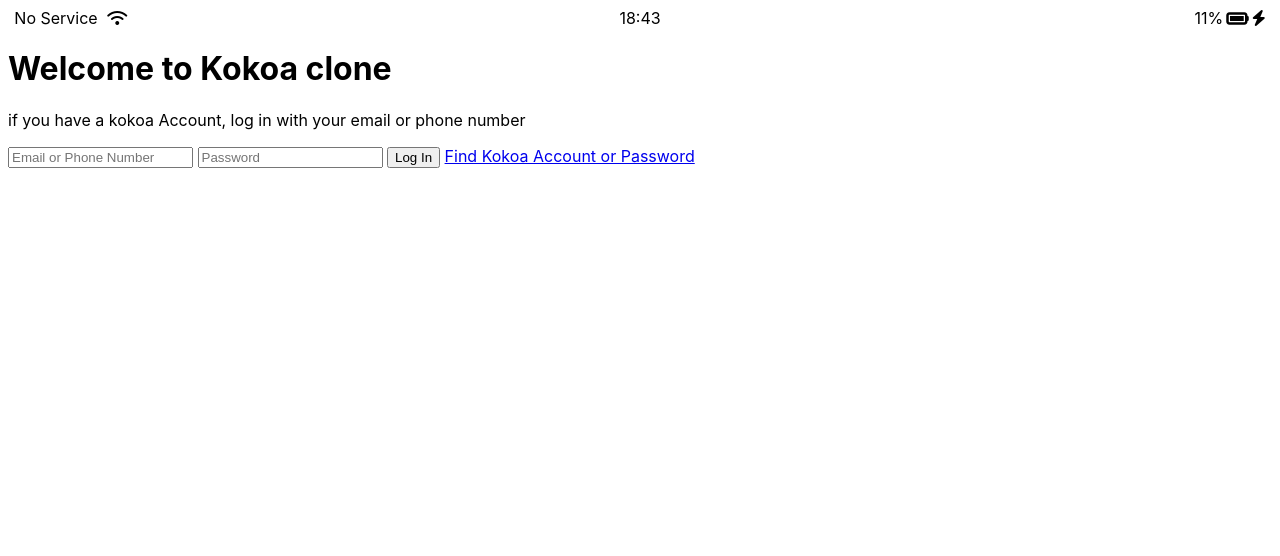
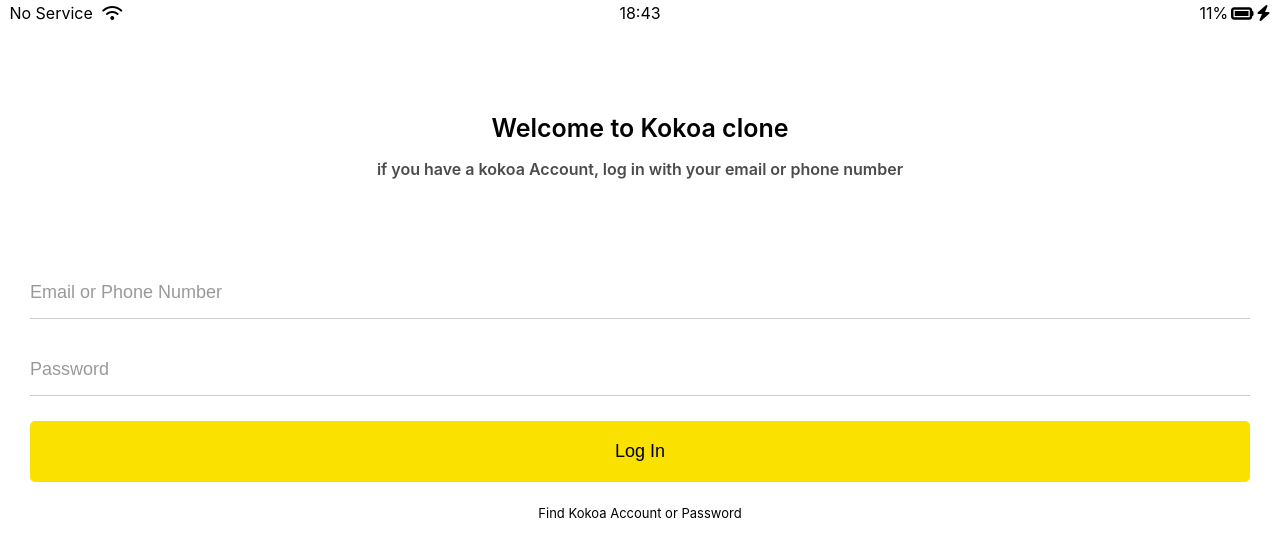
Before and after one commit to taeki-cho/kokoa, a plain HTML site: page index.html in a window 1280 px wide. Drawn offline with Linux system fonts and the light colour scheme.

Commit message:
인덱스

```diff
--- /dev/null
+++ b/css/components/status-bar.css
@@ -0,0 +1,27 @@
+.status-bar {
+    display: flex;
+    justify-content: center;
+    padding: 5px 3px;
+}
+
+.status-bar__column {
+    width: 33%;
+}
+
+.status-bar__column:first-child span {
+    margin-right: 5px;
+}
+
+.status-bar__column:nth-child(2) {
+    display: flex;
+    justify-content: center;
+}
+.status-bar__column:last-child {
+    display: flex;
+    justify-content: flex-end;
+    align-items: center;
+}
+
+.status-bar__column  .fa-battery-full {
+    margin: 0px 3px;
+}
--- /dev/null
+++ b/css/reset.css
@@ -0,0 +1,51 @@
+/* http://meyerweb.com/eric/tools/css/reset/
+   v2.0 | 20110126
+   License: none (public domain)
+*/
+
+html, body, div, span, applet, object, iframe,
+h1, h2, h3, h4, h5, h6, p, blockquote, pre,
+a, abbr, acronym, address, big, cite, code,
+del, dfn, em, img, ins, kbd, q, s, samp,
+small, strike, strong, sub, sup, tt, var,
+b, u, i, center,
+dl, dt, dd, ol, ul, li,
+fieldset, form, label, legend,
+table, caption, tbody, tfoot, thead, tr, th, td,
+article, aside, canvas, details, embed,
+figure, figcaption, footer, header, hgroup,
+menu, nav, output, ruby, section, summary,
+time, mark, audio, video {
+	margin: 0;
+	padding: 0;
+	border: 0;
+	font-size: 100%;
+	font: inherit;
+	vertical-align: baseline;
+}
+/* HTML5 display-role reset for older browsers */
+article, aside, details, figcaption, figure,
+footer, header, hgroup, menu, nav, section {
+	display: block;
+}
+body {
+	line-height: 1;
+}
+ol, ul {
+	list-style: none;
+}
+blockquote, q {
+	quotes: none;
+}
+blockquote:before, blockquote:after,
+q:before, q:after {
+	content: '';
+	content: none;
+}
+table {
+	border-collapse: collapse;
+	border-spacing: 0;
+}
+input:focus {
+    outline: none;
+}
--- /dev/null
+++ b/css/screens/login.css
@@ -0,0 +1,58 @@
+.welcome-header {
+    margin: 90px 0;
+    text-align: center;
+    display: flex;
+    flex-direction: column;
+    align-items: center;
+    font-weight: 600;
+}
+
+.welcome-header__title {
+    margin-bottom: 20px;
+    font-size: 25px;
+}
+
+.welcome-header__text {
+    width: 60%;
+    opacity: 0.7;
+}
+
+#login-form {
+    display: flex;
+    flex-direction: column;
+    margin: 0 30px;
+}
+
+#login-form input {
+    padding: 15px 0;
+    border: none;
+    font-size: 18px;
+    margin-bottom: 25px;
+}
+
+#login-form input:not([type="submit"]) {
+    border-bottom: 1px solid rgb(0,0,0,0.2);
+    transition: border-color 0.3s ease-in-out;
+}
+
+#login-form input::placeholder {
+    color: rgb(0,0,0,0.4);
+}
+
+#login-form input:focus {
+    border-color: var(--yellow);
+}
+
+#login-form input[type="submit"] {
+    background-color: var(--yellow);
+    cursor: pointer;
+    padding: 20px 0;
+    border-radius: 5px;
+}
+
+#login-form a {
+    text-align: center;
+    text-decoration: none;
+    color: inherit;
+    font-size: 13px;
+}
--- a/css/style.css
+++ b/css/style.css
@@ -1,30 +1,9 @@
+@import "reset.css";
+@import "variables.css";
+/* Components */
+@import "components/status-bar.css";
+/* Screens */
+@import "screens/login.css";
 body {
     font-family: -apple-system, BlinkMacSystemFont, 'Segoe UI', Roboto, Oxygen, Ubuntu, Cantarell, 'Open Sans', 'Helvetica Neue', sans-serif;
 }
-
-.status-bar {
-    display: flex;
-    justify-content: center;
-}
-
-.status-bar__column {
-    width: 33%;
-}
-
-.status-bar__column:first-child span {
-    margin-right: 5px;
-}
-
-.status-bar__column:nth-child(2) {
-    display: flex;
-    justify-content: center;
-}
-.status-bar__column:last-child {
-    display: flex;
-    justify-content: flex-end;
-    align-items: center;
-}
-
-.status-bar__column  .fa-battery-full {
-    margin: 0px 3px;
-}
--- /dev/null
+++ b/css/variables.css
@@ -0,0 +1,3 @@
+:root {
+    --yellow: #fae100;
+}
```
